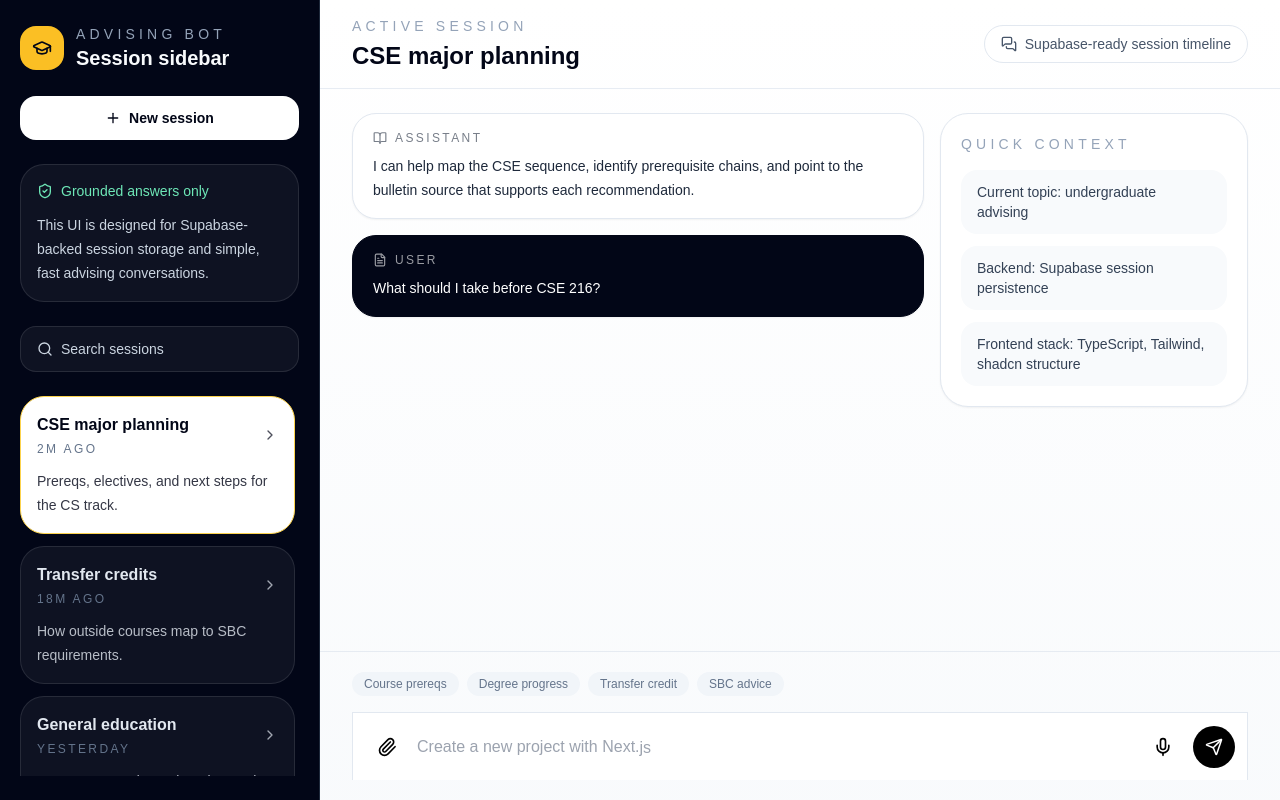
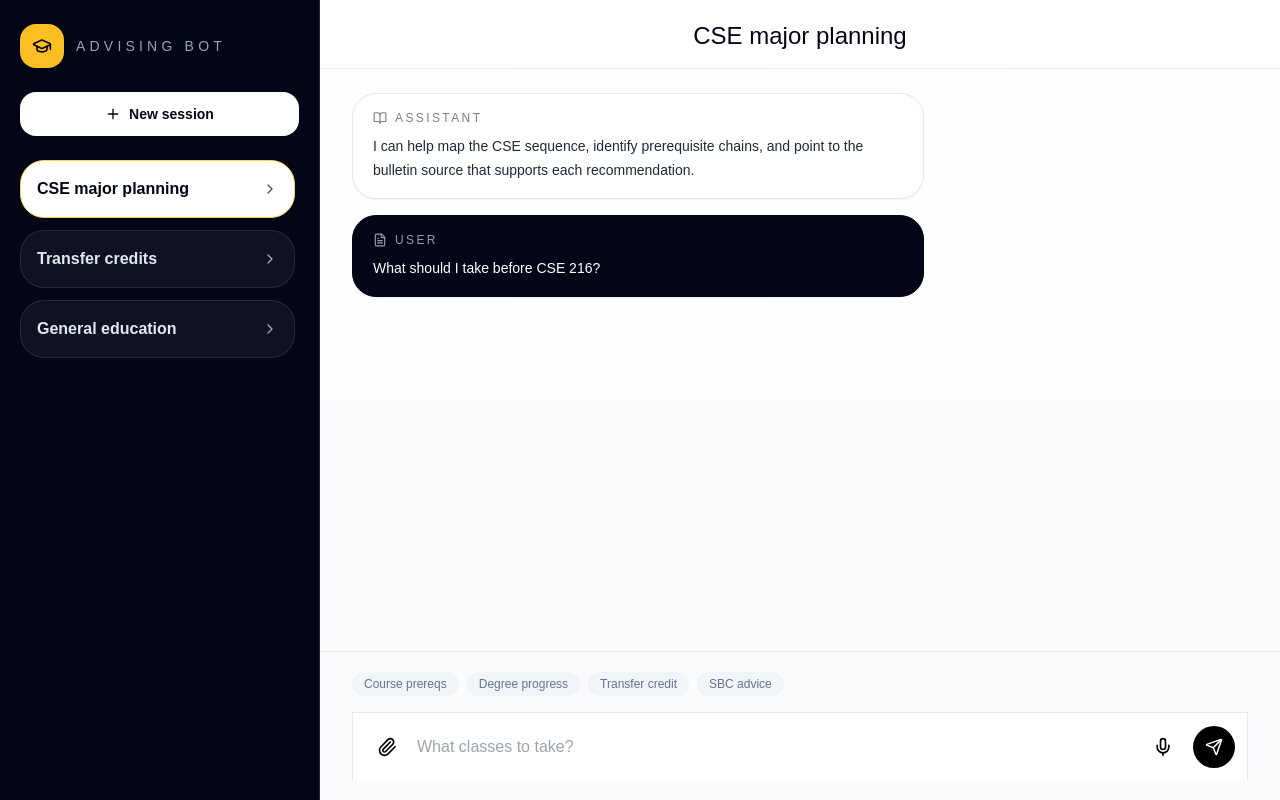
Before and after one commit to xiang1103/Advising_Bot, a Next.js app in the folder frontend/: page / in a window 1280 px wide. Built offline with nearby package versions, Linux system fonts and the light colour scheme.

Commit message:
clean up UI

```diff
--- a/frontend/app/layout.tsx
+++ b/frontend/app/layout.tsx
@@ -10,7 +10,7 @@ export default function RootLayout({
   children,
 }: Readonly<{
   children: React.ReactNode;
-}>) {
+}>){
   return (
     <html lang="en">
       <body>{children}</body>
--- a/frontend/app/page.tsx
+++ b/frontend/app/page.tsx
@@ -189,8 +189,11 @@ export default function Page() {
 
   return (
     <main className="h-screen w-screen overflow-hidden bg-slate-950">
+
       <div className="flex h-full w-full overflow-hidden bg-white">
         <aside className="hidden w-[320px] shrink-0 border-r border-slate-800 bg-slate-950 px-5 py-6 text-slate-50 md:flex md:flex-col">
+
+          {/* create the side bar on the side */}
           <div className="flex items-center gap-3">
             <div className="flex h-11 w-11 items-center justify-center rounded-2xl bg-amber-400 text-slate-950">
               <GraduationCap className="h-5 w-5" />
@@ -199,9 +202,9 @@ export default function Page() {
               <p className="text-sm uppercase tracking-[0.3em] text-slate-400">
                 Advising Bot
               </p>
-              <h1 className="text-xl font-semibold">Session sidebar</h1>
             </div>
           </div>
+
 
           <button
             className="mt-6 flex items-center justify-center gap-2 rounded-2xl bg-white px-4 py-3 text-sm font-semibold text-slate-950 transition hover:bg-slate-100"
@@ -212,27 +215,11 @@ export default function Page() {
             New session
           </button>
 
-          <div className="mt-6 rounded-3xl border border-white/10 bg-white/5 p-4 text-sm text-slate-300">
-            <div className="flex items-center gap-2 text-emerald-300">
-              <ShieldCheck className="h-4 w-4" />
-              Grounded answers only
-            </div>
-            <p className="mt-3 leading-6 text-slate-300">
-              This UI is designed for Supabase-backed session storage and
-              simple, fast advising conversations.
-            </p>
-          </div>
-
-          <div className="mt-6 flex items-center gap-2 rounded-2xl border border-white/10 bg-white/5 px-4 py-3 text-sm text-slate-300">
-            <Search className="h-4 w-4" />
-            Search sessions
-          </div>
-
+          {/* displays all sessions on the left side  */}
           <div className="mt-6 flex-1 overflow-y-auto pr-1">
             <div className="space-y-3">
               {sessionList.map((session) => {
                 const isActive = session.id === activeSessionId;
-
                 return (
                   <button
                     key={session.id}
@@ -246,15 +233,9 @@ export default function Page() {
                     <div className="flex items-center justify-between gap-3">
                       <div>
                         <p className="font-semibold">{session.title}</p>
-                        <p className="mt-1 text-xs uppercase tracking-[0.2em] text-slate-500">
-                          {session.updatedAt}
-                        </p>
                       </div>
                       <ChevronRight className="h-4 w-4 shrink-0 opacity-70" />
                     </div>
-                    <p className="mt-3 text-sm leading-6 opacity-80">
-                      {session.summary}
-                    </p>
                   </button>
                 );
               })}
@@ -263,22 +244,17 @@ export default function Page() {
         </aside>
 
         <section className="flex min-w-0 flex-1 flex-col bg-[linear-gradient(180deg,rgba(255,255,255,0.98),rgba(248,250,252,0.92))]">
-          <header className="flex items-center justify-between border-b border-slate-200/80 px-5 py-4 md:px-8">
+
+          {/* Header of the page  */}
+          <header className="flex items-center justify-center border-b border-slate-200/80 px-5 py-4 md:px-8">
             <div>
-              <p className="text-sm uppercase tracking-[0.3em] text-slate-400">
-                Active session
-              </p>
-              <h2 className="mt-1 text-2xl font-semibold text-slate-950">
+              <h2 className="mt-1 text-2xl  text-slate-950 text-center">
                 {activeSession.title}
               </h2>
             </div>
-
-            <div className="hidden items-center gap-2 rounded-full border border-slate-200 bg-white px-4 py-2 text-sm text-slate-600 md:flex">
-              <MessagesSquare className="h-4 w-4" />
-              Supabase-ready session timeline
-            </div>
           </header>
 
+          {/* main chat display  */}
           <div className="flex-1 overflow-y-auto px-5 py-6 md:px-8">
             <div className="grid gap-4 lg:grid-cols-[1.3fr_0.7fr]">
               <div className="space-y-4">
@@ -310,26 +286,10 @@ export default function Page() {
                   </div>
                 )}
               </div>
-
-              <div className="rounded-[1.75rem] border border-slate-200 bg-white p-5 shadow-sm">
-                <p className="text-sm uppercase tracking-[0.3em] text-slate-400">
-                  Quick context
-                </p>
-                <div className="mt-4 space-y-3 text-sm text-slate-700">
-                  <div className="rounded-2xl bg-slate-50 px-4 py-3">
-                    Current topic: undergraduate advising
-                  </div>
-                  <div className="rounded-2xl bg-slate-50 px-4 py-3">
-                    Backend: Supabase session persistence
-                  </div>
-                  <div className="rounded-2xl bg-slate-50 px-4 py-3">
-                    Frontend stack: TypeScript, Tailwind, shadcn structure
-                  </div>
-                </div>
-              </div>
             </div>
           </div>
 
+          {/* topic suggestions for chat  */}
           <div className="border-t border-slate-200/80 px-5 py-5 md:px-8">
             <div className="mb-4 flex flex-wrap gap-2 text-xs text-slate-500">
               <span className="rounded-full bg-slate-100 px-3 py-1">
@@ -347,8 +307,10 @@ export default function Page() {
             </div>
             <AIChatInput onSend={handleSend} />
           </div>
+
         </section>
       </div>
+
     </main>
   );
 }
--- a/frontend/components/ui/ai-chat-input.tsx
+++ b/frontend/components/ui/ai-chat-input.tsx
@@ -6,8 +6,8 @@ import { Lightbulb, Mic, Globe, Paperclip, Send } from "lucide-react";
 import { AnimatePresence, motion, type Variants } from "motion/react";
 
 const PLACEHOLDERS = [
-  "Generate a course schedule",
-  "Create a new project with Next.js",
+  "What's my graduation requirement?",
+  "What classes to take?",
   "What is the meaning of life?",
   "What is the best class to take?",
   "How to cook a delicious schedule?",
```
